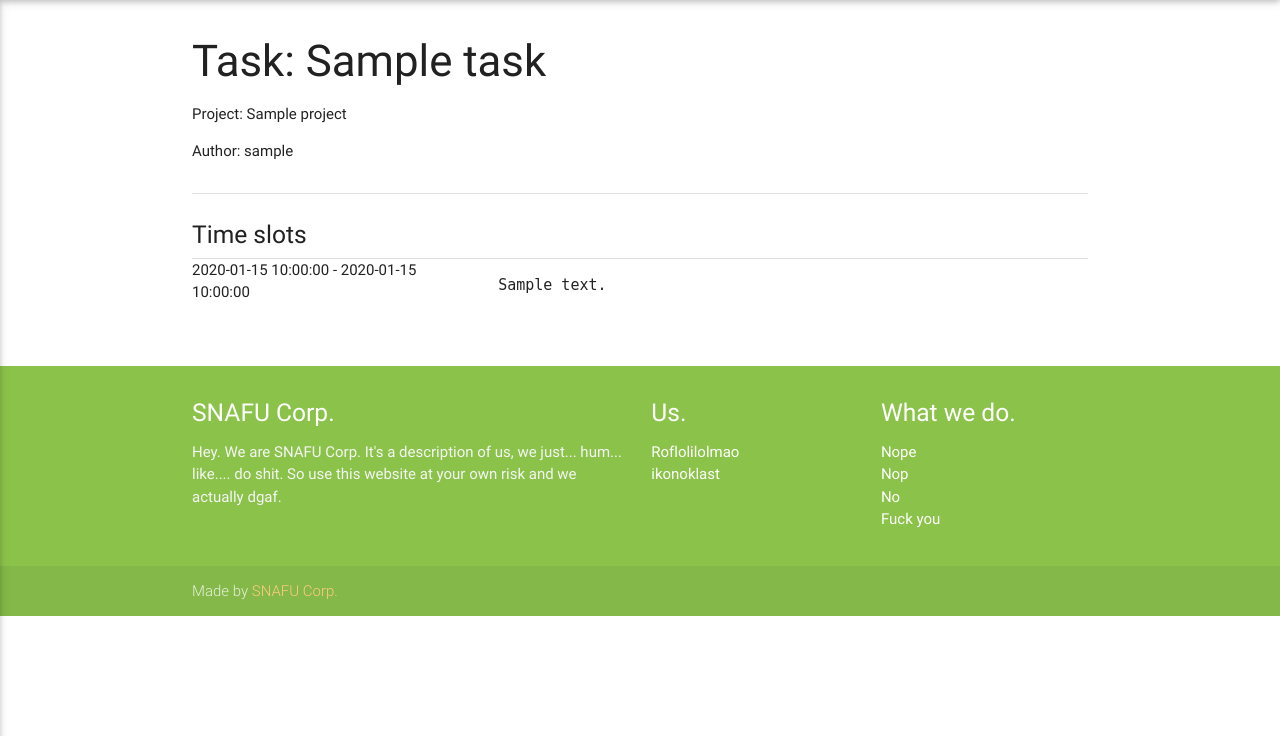
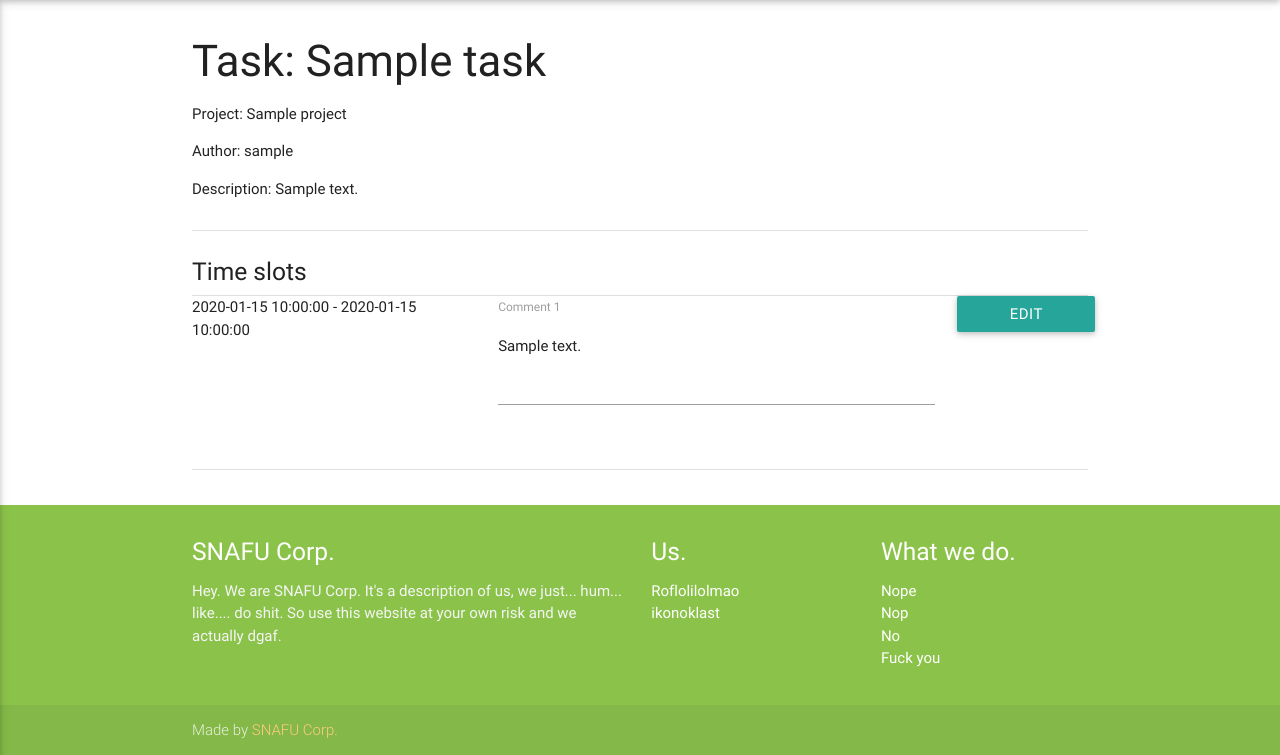
Before and after one commit to megaturbo/timbreuse, a Flask app: page /task/1 in a window 1280 px wide. Shown: the part 64-819 px from the top of the page. Run offline with Flask 2, Linux system fonts and the light colour scheme; a user stored in the database is signed in; tables that the repository leaves empty hold one stand-in row (values such as "Sample post"); some libraries are stand-ins or nearby versions.

Commit message:
updating comments

```diff
--- a/templates/tasks/show.html
+++ b/templates/tasks/show.html
@@ -4,6 +4,7 @@
     <h3>Task: {{task.name}}</h3>
     <p>Project: {{project.name}}</p>
     <p>Author: {{current_user.username}}</p>
+    <p>Description: {{task.description}}</p>
 </div>
 <div class="divider"></div>
 <div class="section">
@@ -19,10 +20,24 @@
                     current
                 {% endif %}
             </div>
-            <div class="col s8">
-                <pre>{{timeslot.comment}}</pre>
+            <div class="input-field col s6">
+                <textarea name="comment" id="text{{timeslot.id}}" class="materialize-textarea"
+                          form="form{{timeslot.id}}">{{timeslot.comment}}</textarea>
+                <label for="text{{timeslot.id}}">Comment {{timeslot.id}}</label>
+            </div>
+            <div class="col s2">
+                <form action="{{ url_for('edit_timeslot_comment', timeslot_id=timeslot.id) }}"
+                      method=post class="form-horizontal" id="form{{timeslot.id}}">
+                    <div class="control-group">
+                        <div class="controls">
+                          <button type="submit" class="btn btn-success">Edit comment</button>
+                        </div>
+                    </div>
+                </form>
             </div>
         </div>
+        <br>
+        <div class="divider"></div>
     {% endfor %}
 </div>
 {% endblock %}
--- a/timbreuse.py
+++ b/timbreuse.py
@@ -183,11 +183,20 @@ def new_shit():
     return redirect(url_for('index'))
 
 
-@app.route('/edittimeslotcomment', methods=['POST'])
+@app.route('/edittimeslotcomment/<timeslot_id>', methods=['POST'])
 @login_required
-def edit_timeslot_comment():
-    current_timeslot = TimeSlot.query.filter_by(ended_at=None).first()
-    current_timeslot.comment = request.form['comment']
+def edit_timeslot_comment(timeslot_id):
+    timeslot = TimeSlot.query.filter_by(id=timeslot_id).first_or_404()
+    timeslots = []
+    for p in current_user.projects:
+        for t in p.tasks:
+            timeslots[len(timeslots):] = [int(x.id) for x in t.timeslots]
+    if int(timeslot_id) not in timeslots:
+        flash('GTFO you hacker')
+        logout_user()
+        return redirect(url_for('index'))
+
+    timeslot.comment = request.form['comment']
     db.session.commit()
     flash('Updated comment')
 
```
Also changed, not shown: templates/home.html (+4 -6 lines).
